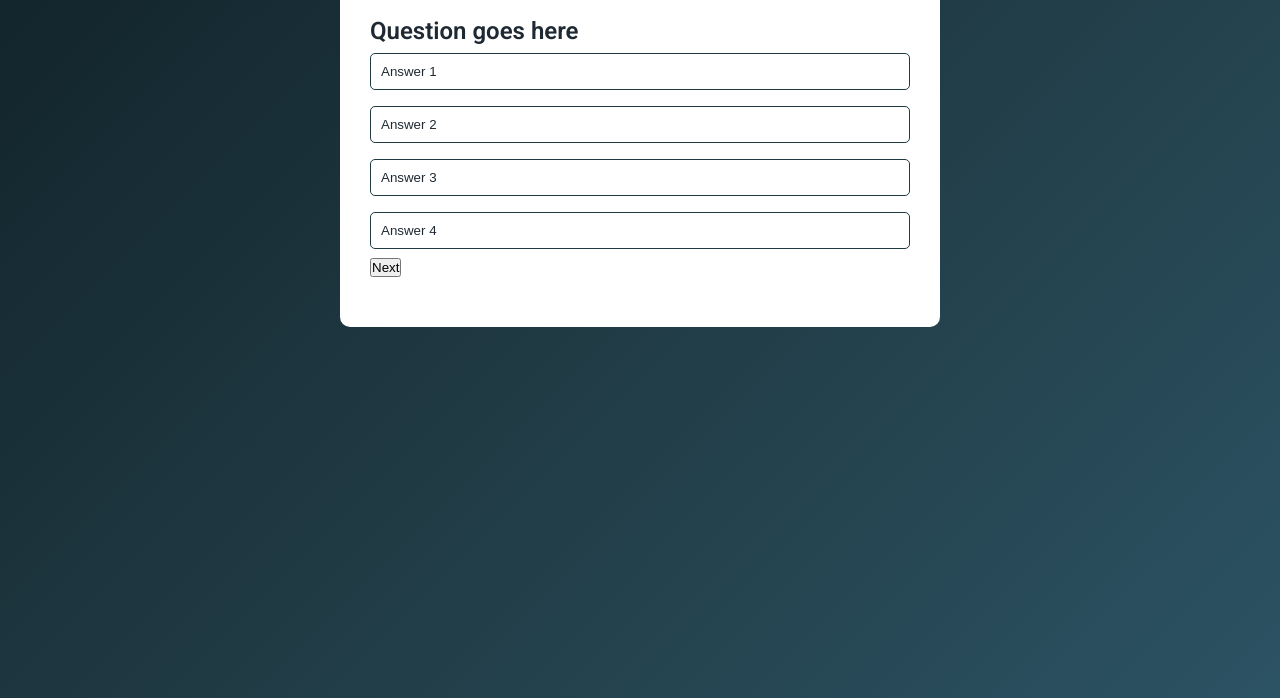
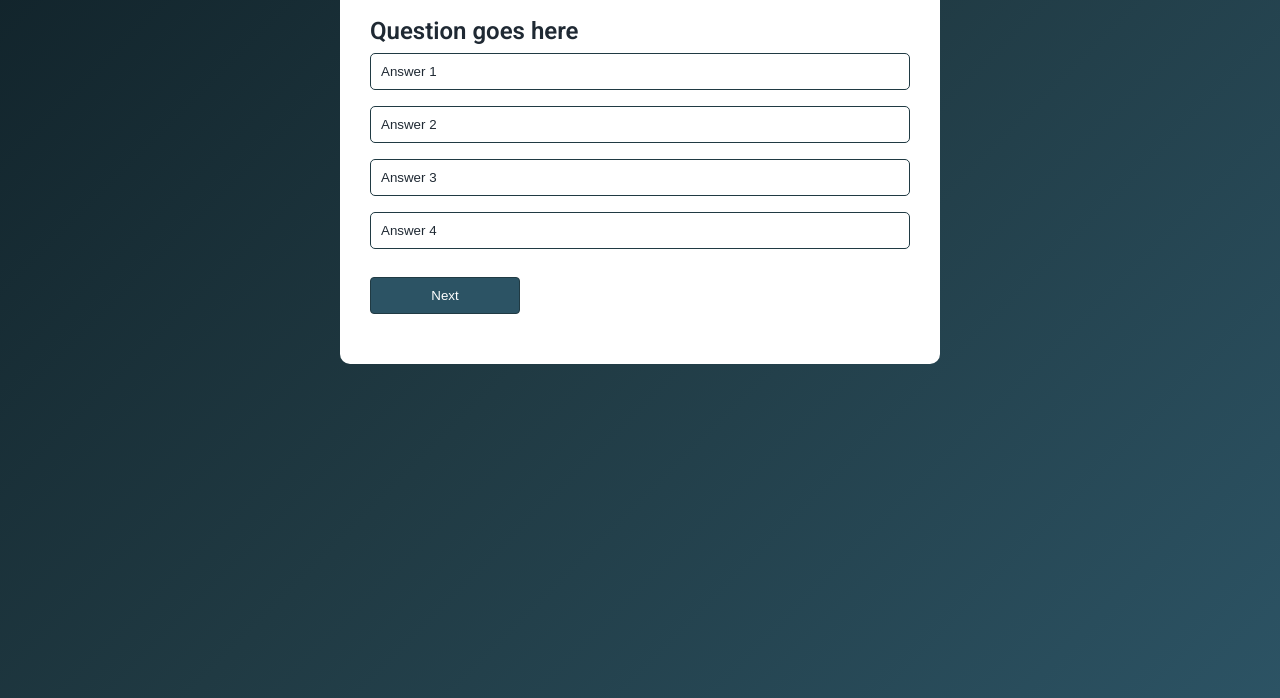
Before and after one commit to tmprl/QuizApp, a plain HTML site: page index.html in a window 1280 px wide. Shown: the part 202-900 px from the top of the page. Drawn offline with Linux system fonts and the light colour scheme.

Commit message:
feat: create and update next-button, to change question to second one

```diff
--- a/style.css
+++ b/style.css
@@ -71,5 +71,14 @@ body {
 }
 
 .app__next-button {
+  background-color: #2c5364;
+  border: 1px solid #203a43;
+  color: #ffffff;
 
+  font-weight: 500;
+  width: 150px;
+  border-radius: 4px;
+  padding: 10px;
+  margin: 20px auto 0;
+  cursor: pointer;
 }
```
Also changed, not shown: index.html (+1 -0 lines).
